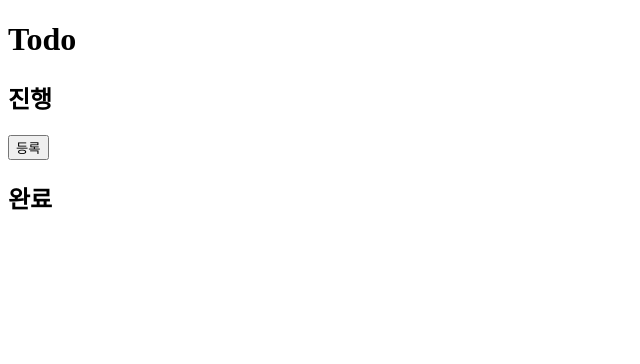
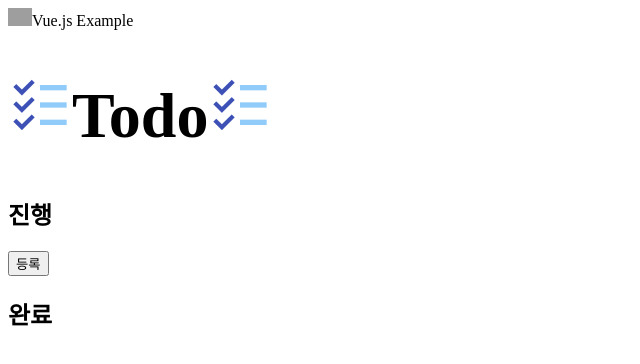
Before and after one commit to mulder3062/ExampleVueTodo, a Vue app: page / in a window 1280 px wide. Shown: the top 364 px of the page, without its empty margins (0-640 px from the left). Built offline with nearby package versions, Linux system fonts and the light colour scheme; grey boxes are pictures that could not be loaded.

Commit message:
Step5 - 리소스(js, img, css) 접근 방법

```diff
--- a/src/App.vue
+++ b/src/App.vue
@@ -1,6 +1,36 @@
 <template>
   <div id="app">
-    <h1>Todo</h1>
+    <div>
+      <!--
+        <NPM 모듈 자원 접근>
+
+        ~으로 시작하면 npm 모듈에서 자원을 찾는다.
+
+        예) node_modules\@vue\cli-service\generator\template\src\assets\logo.png
+      -->
+      <img src="~@vue\cli-service\generator\template\src\assets\logo.png" width="24px"/>
+      <span>Vue.js Example</span>
+    </div>
+
+
+    <h1>
+      <!--
+        <정적자원 접근>
+      -->
+      <img src="/img/static_todo_list.png" />
+
+      <span>Todo</span>
+
+      <!--
+         <동적 자원 접근>
+
+         @으로 시작되면 모듈 요청으로 해석되며 src/ 경로 밑으로 찾게되며
+         4kb 미만이면 base64 인코딩되어 직접 첨부되어 HTTP 트래픽을 줄여준다. (크기는 vue.config.js 파일에서 변경 가능)
+
+         예) 프로젝트 ROOT\src\assets\img\todo_list.png
+      -->
+      <img src="@/assets/img/todo_list.png" />
+    </h1>
 
     <div>
       <h2>진행</h2>
@@ -98,6 +128,10 @@ export default {
 </script>
 
 <style>
+#app h1 {
+  font-size: 48pt;
+}
+
 ul {
   list-style: none;
 }
```
Also changed, not shown: public/img/static_todo_list.png (added), src/assets/img/todo_list.png (added).
